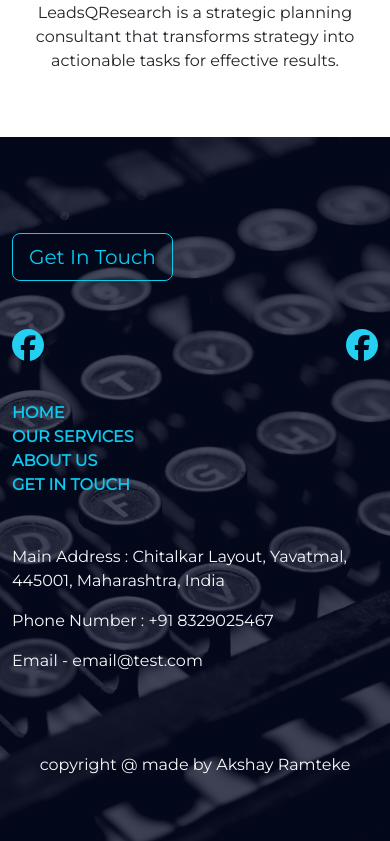
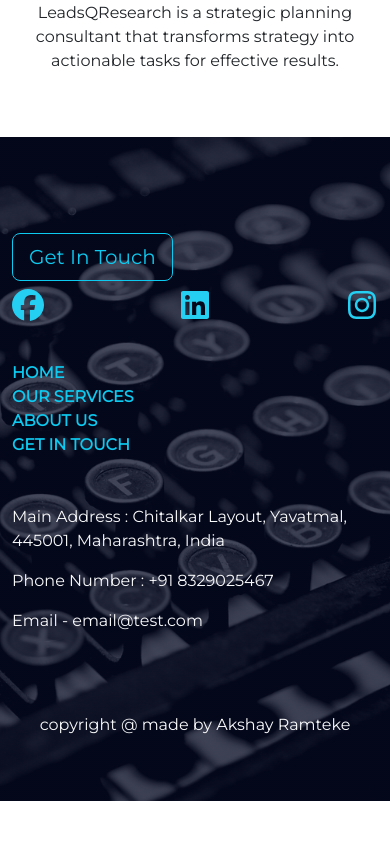
Before and after one commit to AkshayRamtekeDev/leadQResearch, a React (Create React App) app: page / in a window 390 px wide. Shown: the part 2254-3095 px from the top of the page. After the commit the page ends 3055 px from the top, so only its background shows below. Built offline with nearby package versions, Linux system fonts and the light colour scheme.

Commit message:
updated footer and get in touch email in emailjs config

```diff
--- a/src/App.css
+++ b/src/App.css
@@ -2,7 +2,11 @@
   text-align: center;
 }
 
-h1, h2, h3, p, a {
+h1,
+h2,
+h3,
+p,
+a {
   font-family: 'Montserrat', "Open Sans", Helvetica, Arial, sans-serif;
 }
 
@@ -16,6 +20,10 @@
 }
 
 .navbar .navbar-nav .nav-link:hover {
+  color: #31d2f2;
+}
+
+.info-color {
   color: #31d2f2;
 }
 
--- a/src/App.js
+++ b/src/App.js
@@ -9,7 +9,6 @@
 // import Blog from './pages/Blog/Blog';
 import Contact from './pages/Contact/Contact';
 import Blog3Img from './utils/images/LeadsQLogo.png';
-
 
 function App() {
   return (
@@ -53,32 +52,26 @@
       <footer className='blog-section text-light py-5'>
         <div className='container my-5'>
           <div className='row d-flex justify-content-between align-items-center'>
-            <div className='col-md-4'>
+            <div className='col-lg-3 col-md-4'>
               <Link to="/contact">
-                <button type='button' className='btn btn-outline-info btn-lg mb-5 mb-md-4'>Get In Touch</button>
+                <button type='button' className='btn btn-outline-info btn-lg mb-2 mb-md-4'>Get In Touch</button>
               </Link>
               <ul className='footer-social-icons list-unstyled d-flex justify-content-between'>
-                <Link to="/contact">
+                <Link target='_blank' to="https://www.facebook.com/profile.php?id=61555281338509&mibextid=ZbWKwL">
                   <li>
                     <svg xmlns="http://www.w3.org/2000/svg" height="32" width="32" viewBox="0 0 512 512"><path fill="#25cff2" d="M512 256C512 114.6 397.4 0 256 0S0 114.6 0 256C0 376 82.7 476.8 194.2 504.5V334.2H141.4V256h52.8V222.3c0-87.1 39.4-127.5 125-127.5c16.2 0 44.2 3.2 55.7 6.4V172c-6-.6-16.5-1-29.6-1c-42 0-58.2 15.9-58.2 57.2V256h83.6l-14.4 78.2H287V510.1C413.8 494.8 512 386.9 512 256h0z" /></svg>
                   </li>
                 </Link>
-                <Link to="/contact">
+                <Link target='_blank' to="https://www.linkedin.com/company/leads-q-research/">
                   <li>
-                    <svg xmlns="http://www.w3.org/2000/svg" height="32" width="32" viewBox="0 0 512 512"><path fill="#25cff2" d="M512 256C512 114.6 397.4 0 256 0S0 114.6 0 256C0 376 82.7 476.8 194.2 504.5V334.2H141.4V256h52.8V222.3c0-87.1 39.4-127.5 125-127.5c16.2 0 44.2 3.2 55.7 6.4V172c-6-.6-16.5-1-29.6-1c-42 0-58.2 15.9-58.2 57.2V256h83.6l-14.4 78.2H287V510.1C413.8 494.8 512 386.9 512 256h0z" /></svg>
+                    <svg xmlns="http://www.w3.org/2000/svg" height="32" width="32" viewBox="0 0 448 512"><path fill="#25cff2" d="M416 32H31.9C14.3 32 0 46.5 0 64.3v383.4C0 465.5 14.3 480 31.9 480H416c17.6 0 32-14.5 32-32.3V64.3c0-17.8-14.4-32.3-32-32.3zM135.4 416H69V202.2h66.5V416zm-33.2-243c-21.3 0-38.5-17.3-38.5-38.5S80.9 96 102.2 96c21.2 0 38.5 17.3 38.5 38.5 0 21.3-17.2 38.5-38.5 38.5zm282.1 243h-66.4V312c0-24.8-.5-56.7-34.5-56.7-34.6 0-39.9 27-39.9 54.9V416h-66.4V202.2h63.7v29.2h.9c8.9-16.8 30.6-34.5 62.9-34.5 67.2 0 79.7 44.3 79.7 101.9V416z" /></svg>
                   </li>
                 </Link>
-
-                {/* <Link to="/contact">
+                <Link target='_blank' to="https://www.instagram.com/?hl=en">
                   <li>
                     <svg xmlns="http://www.w3.org/2000/svg" height="32" width="32" viewBox="0 0 448 512"><path fill="#25cff2" d="M224.1 141c-63.6 0-114.9 51.3-114.9 114.9s51.3 114.9 114.9 114.9S339 319.5 339 255.9 287.7 141 224.1 141zm0 189.6c-41.1 0-74.7-33.5-74.7-74.7s33.5-74.7 74.7-74.7 74.7 33.5 74.7 74.7-33.6 74.7-74.7 74.7zm146.4-194.3c0 14.9-12 26.8-26.8 26.8-14.9 0-26.8-12-26.8-26.8s12-26.8 26.8-26.8 26.8 12 26.8 26.8zm76.1 27.2c-1.7-35.9-9.9-67.7-36.2-93.9-26.2-26.2-58-34.4-93.9-36.2-37-2.1-147.9-2.1-184.9 0-35.8 1.7-67.6 9.9-93.9 36.1s-34.4 58-36.2 93.9c-2.1 37-2.1 147.9 0 184.9 1.7 35.9 9.9 67.7 36.2 93.9s58 34.4 93.9 36.2c37 2.1 147.9 2.1 184.9 0 35.9-1.7 67.7-9.9 93.9-36.2 26.2-26.2 34.4-58 36.2-93.9 2.1-37 2.1-147.8 0-184.8zM398.8 388c-7.8 19.6-22.9 34.7-42.6 42.6-29.5 11.7-99.5 9-132.1 9s-102.7 2.6-132.1-9c-19.6-7.8-34.7-22.9-42.6-42.6-11.7-29.5-9-99.5-9-132.1s-2.6-102.7 9-132.1c7.8-19.6 22.9-34.7 42.6-42.6 29.5-11.7 99.5-9 132.1-9s102.7-2.6 132.1 9c19.6 7.8 34.7 22.9 42.6 42.6 11.7 29.5 9 99.5 9 132.1s2.7 102.7-9 132.1z" /></svg>
                   </li>
                 </Link>
-                <Link to="/contact">
-                  <li>
-                    <svg xmlns="http://www.w3.org/2000/svg" height="32" width="32" viewBox="0 0 576 512"><path fill="#25cff2" d="M549.7 124.1c-6.3-23.7-24.8-42.3-48.3-48.6C458.8 64 288 64 288 64S117.2 64 74.6 75.5c-23.5 6.3-42 24.9-48.3 48.6-11.4 42.9-11.4 132.3-11.4 132.3s0 89.4 11.4 132.3c6.3 23.7 24.8 41.5 48.3 47.8C117.2 448 288 448 288 448s170.8 0 213.4-11.5c23.5-6.3 42-24.2 48.3-47.8 11.4-42.9 11.4-132.3 11.4-132.3s0-89.4-11.4-132.3zm-317.5 213.5V175.2l142.7 81.2-142.7 81.2z" /></svg>
-                  </li>
-                </Link> */}
 
               </ul>
             </div>
```
Also changed, not shown: package.json (line endings or trailing spaces).
